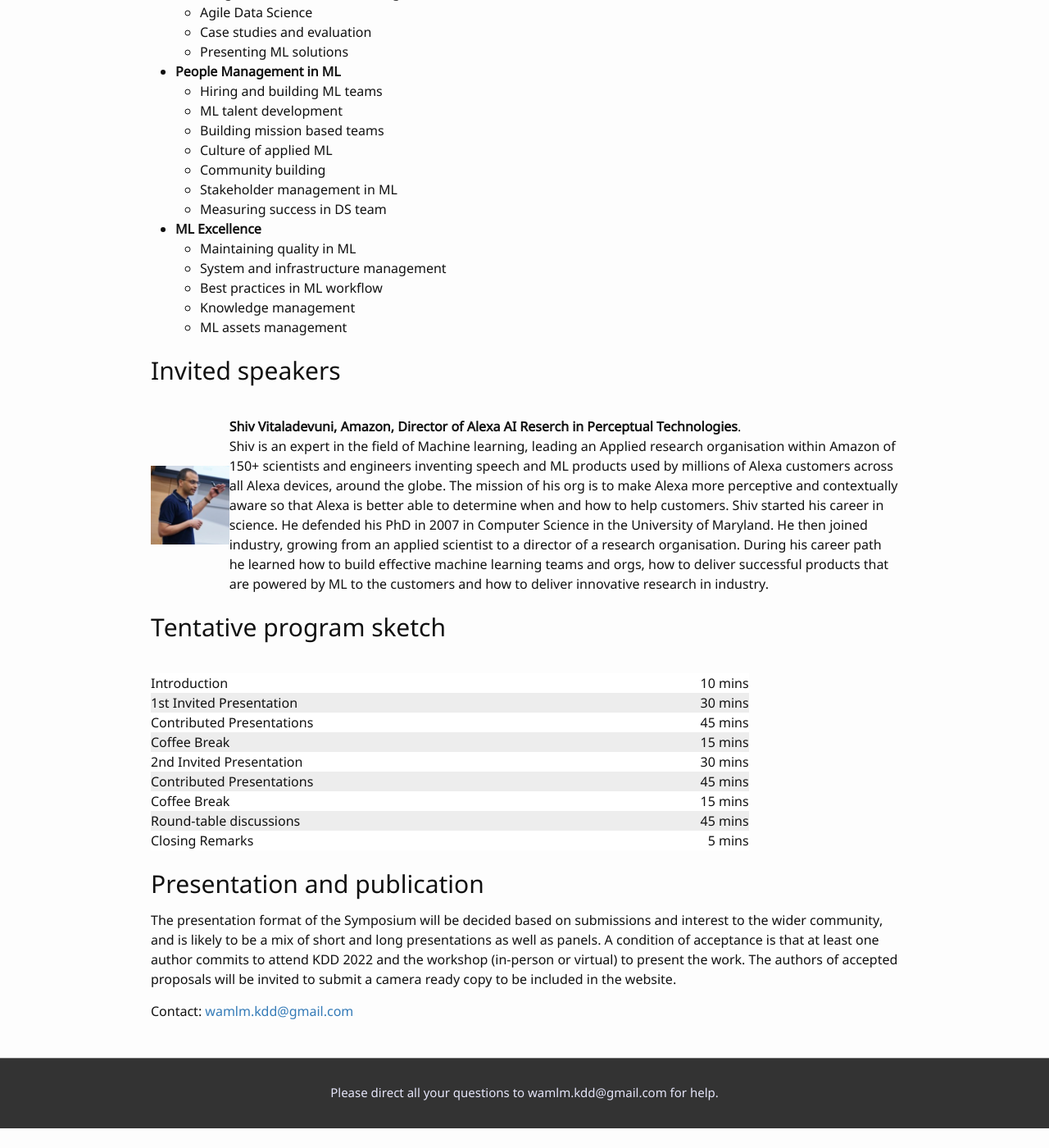
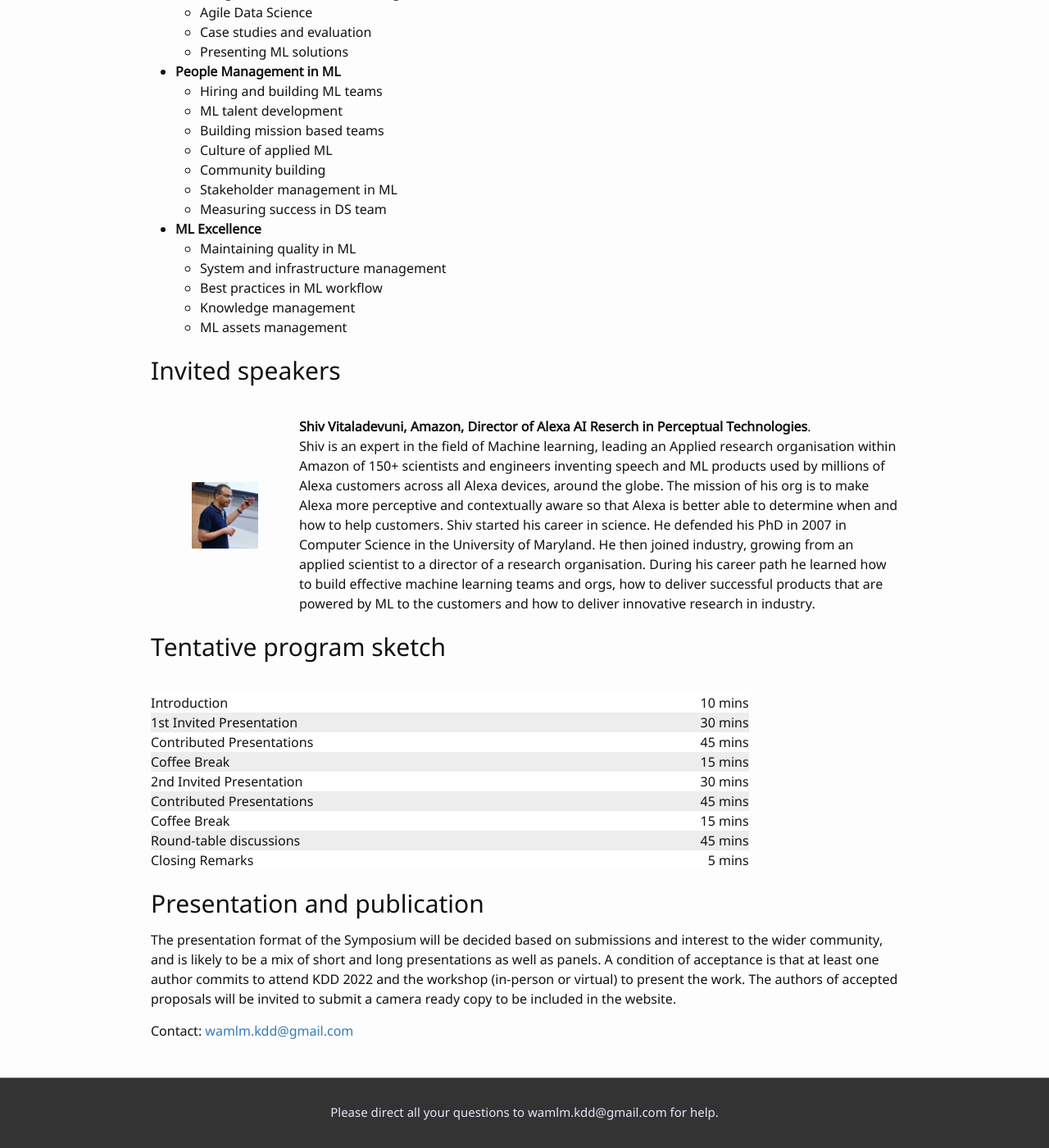
Before and after one commit to wamlm-kdd/wamlm, a Jekyll site: the page built from index.md, in a window 1280 px wide and 1400 px high, scrolled down 1895 px. Shown: the whole window at 82% size. Built offline with Jekyll 4.4.1, drawn with Linux system fonts in a browser that asks for light colours; our own code applies the rules of GitHub Pages for plain Markdown files; before the commit the page ends 3271 px from its top, so only the background shows below that.

Commit message:
Update main.scss

```diff
--- a/css/main.scss
+++ b/css/main.scss
@@ -22,7 +22,7 @@ $background-color: #fdfdfd !default;
   margin: auto;
 }
 
-td.div_speaker {
+.div_speaker td{
   padding-left:50px;
 }
 
```
